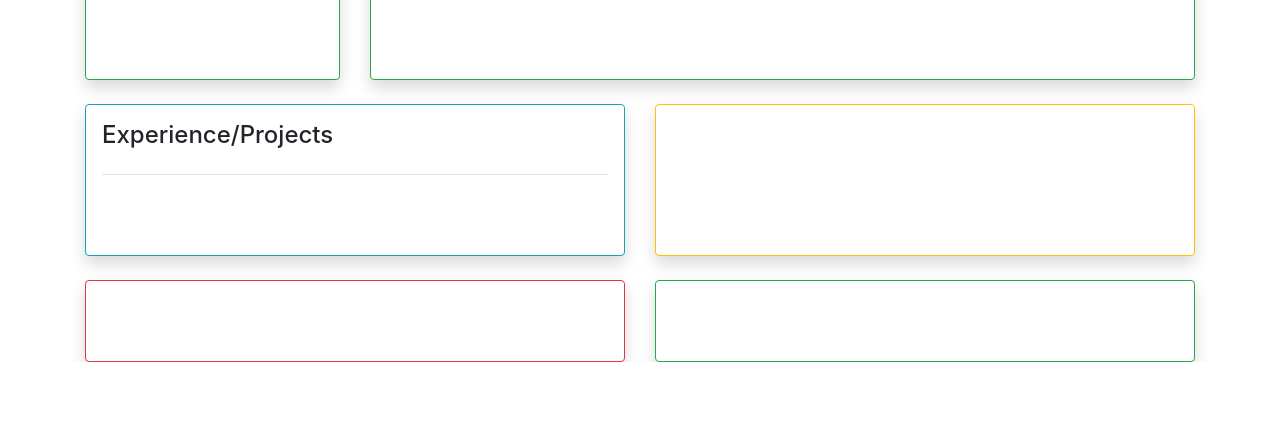
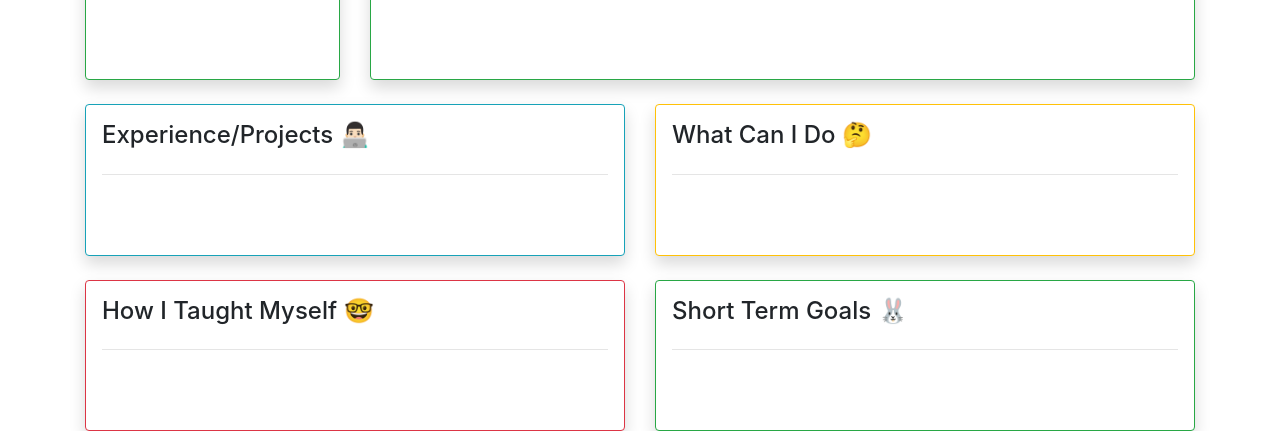
Before and after one commit to Resilliance/Portfolio, a Django app: page / in a window 1280 px wide. Shown: the part 1324-1755 px from the top of the page. Before the commit the page ends 1686 px from the top, so only its background shows below. Run offline with Django 4.2, Linux system fonts and the light colour scheme.

Commit message:
added emojis

```diff
--- a/blogs/templates/blogs/home.html
+++ b/blogs/templates/blogs/home.html
@@ -50,24 +50,33 @@
         <div class="row">
             <div class="col-md-6">
                 <div class="card card-body shadow p-3 mb-5 bg-white-rounded border-info h-100">
-                    <h4>Experience/Projects</h4>
+                    <h4>Experience/Projects 👨🏻‍💻</h4>
                     <hr>
                 </div>
             </div>
 
             <div class="col-md-6">
-                <div class="card card-body shadow p-3 mb-5 bg-white-rounded border-warning h-100"></div>
+                <div class="card card-body shadow p-3 mb-5 bg-white-rounded border-warning h-100">
+                    <h4>What Can I Do 🤔</h4>
+                    <hr>
+                </div>
             </div>
 
         </div>
         <br>
         <div class="row">
             <div class="col-md-6">
-                <div class="card card-body shadow p-3 mb-5 bg-white-rounded border-danger h-100"></div>
+                <div class="card card-body shadow p-3 mb-5 bg-white-rounded border-danger h-100">
+                    <h4>How I Taught Myself 🤓</h4>
+                    <hr>
+                </div>
             </div>
 
             <div class="col-md-6">
-                <div class="card card-body shadow p-3 mb-5 bg-white-rounded border-success h-100"></div>
+                <div class="card card-body shadow p-3 mb-5 bg-white-rounded border-success h-100">
+                    <h4>Short Term Goals 🐰</h4>
+                    <hr>
+                </div>
             </div>
             <br>
         </div>
```
